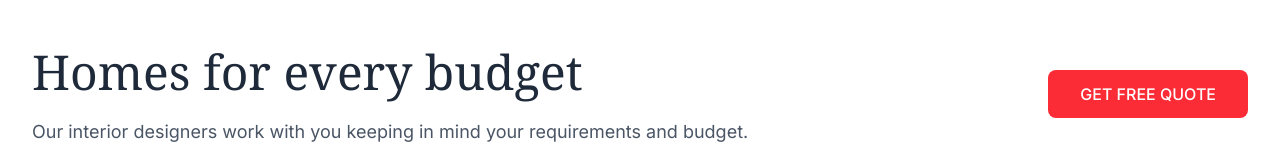
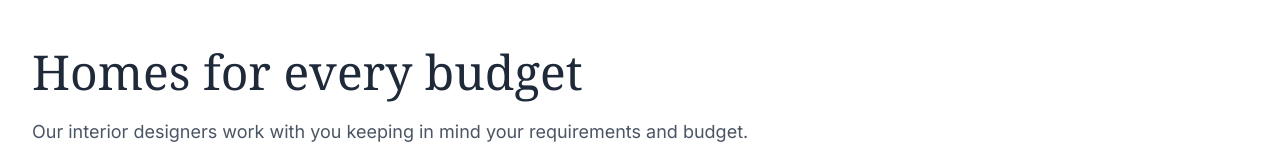
Before and after one commit to Subha6292/IkiggeDesignz.Digital, a React (Vite) app: page /projects in a window 1280 px wide. Shown: the part 222-390 px from the top of the page. Built offline with nearby package versions, Linux system fonts and the light colour scheme.

Commit message:
small commit

```diff
--- a/src/components/SpacesWeShaped.jsx
+++ b/src/components/SpacesWeShaped.jsx
@@ -23,8 +23,6 @@ const SpacesWeShaped = () => {
       image: 'https://images.unsplash.com/photo-1505691938895-1758d7feb511?ixlib=rb-4.0.3&auto=format&fit=crop&w=800&q=80',
       price: 'Starting at 5.21L*'
     }
-
-
   ]
 
   const carouselRef = useRef(null)
@@ -58,13 +56,6 @@ const SpacesWeShaped = () => {
               Our interior designers work with you keeping in mind your requirements and budget.
             </p>
           </div>
-          <motion.button
-            whileHover={{ scale: 1.05 }}
-            whileTap={{ scale: 0.95 }}
-            className="bg-red-500 text-white px-8 py-3 rounded-lg font-medium hover:bg-red-600 transition-colors duration-300 mt-6 md:mt-0 flex-shrink-0"
-          >
-            GET FREE QUOTE
-          </motion.button>
         </motion.div>
 
         {/* Carousel */}
```
